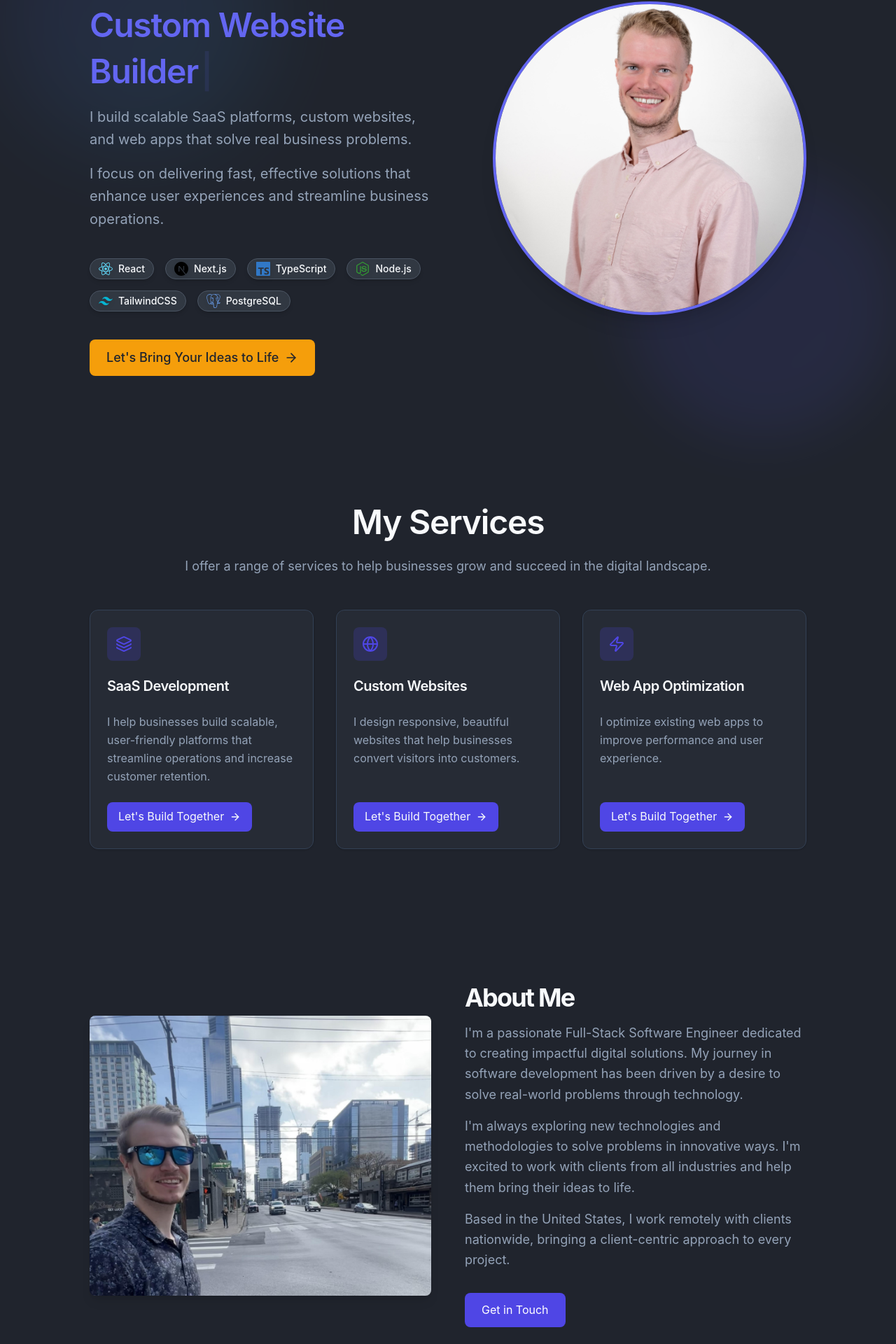
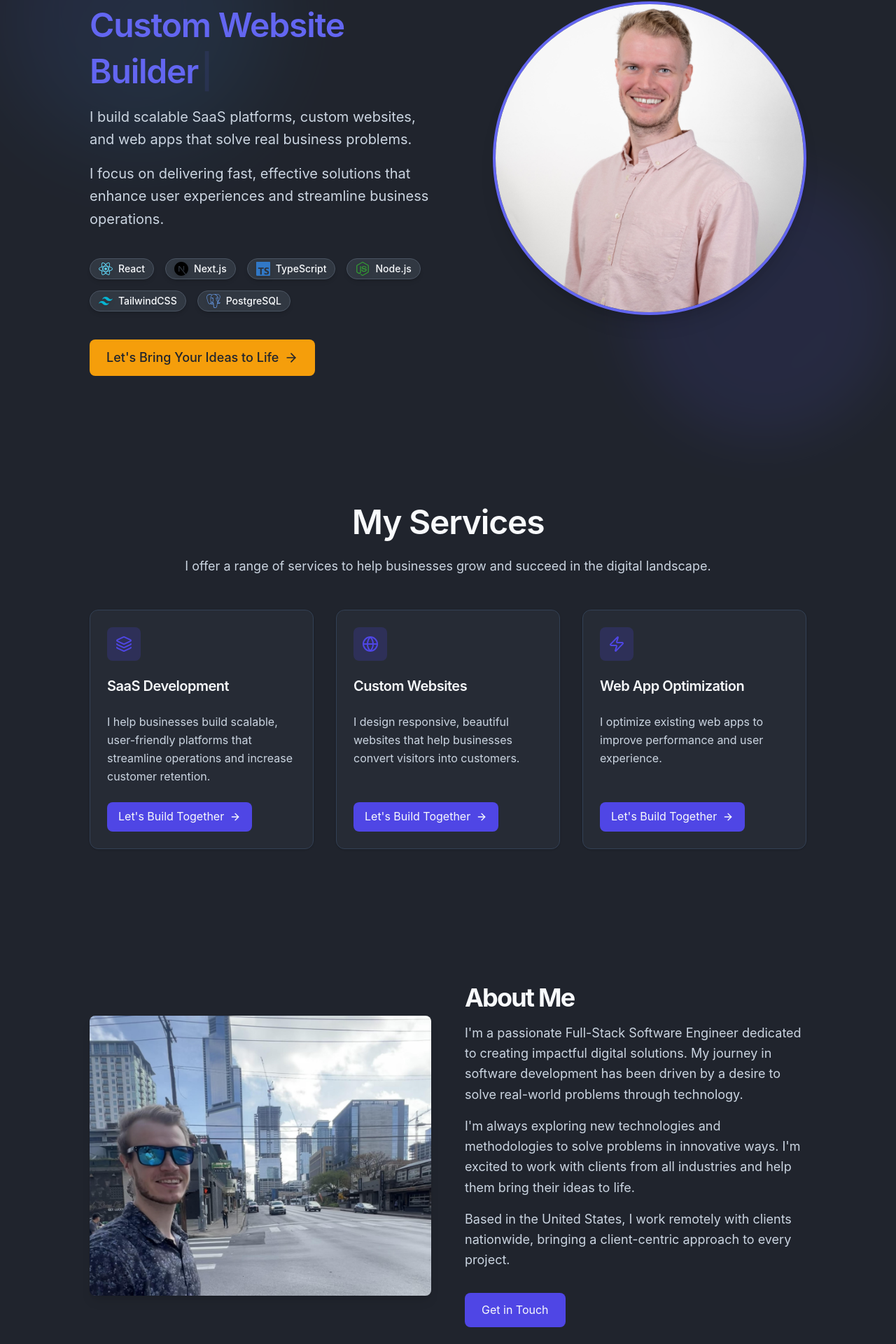
Before and after one commit to alexappleget/portfolio-v2.0, a Next.js app: page / in a window 1280 px wide. Shown: the part 174-2094 px from the top of the page at 70% size. Built offline with nearby package versions, Linux system fonts and the light colour scheme.

Commit message:
Fix: changed the muted color slightly for easier readability

```diff
--- a/app/globals.css
+++ b/app/globals.css
@@ -5,7 +5,7 @@
   --font-primary: "Inter", system-ui, sans-serif;
   --background: #20242d;
   --card-bg: #262b35;
-  --text-muted: #94a3b8;
+  --text-muted: #cbd5e1;
   --text: #f8fafc;
   --border: #334155;
   --primary: #4f46e5;
--- a/app/layout.tsx
+++ b/app/layout.tsx
@@ -52,7 +52,7 @@ export default function RootLayout({
         {showScrollToTop && (
           <button
             onClick={scrollToTop}
-            className="fixed bottom-23 right-10 flex items-center gap-2 px-4 py-3 bg-[#4f46e5] text-white text-lg font-medium rounded-full shadow-lg hover:bg-[#6366f1] transition-transform transform hover:scale-105 hover:cursor-pointer"
+            className="fixed bottom-23 right-10 flex items-center gap-2 px-4 py-3 bg-[#4f46e5] text-[#f8fafc] text-lg font-medium rounded-full shadow-lg hover:bg-[#6366f1] transition-transform transform hover:scale-105 hover:cursor-pointer"
           >
             <span className="material-icons text-2xl">
               <ArrowUp />
--- a/components/ContactForm/contact-form.tsx
+++ b/components/ContactForm/contact-form.tsx
@@ -90,7 +90,7 @@ export const ContactForm = () => {
             name="name"
             required
             placeholder="Your name"
-            className="bg-[#262b35] text-[#f8fafc] border placeholder-[#94a3b8] border-[#334155] rounded-lg focus:ring-[#4f46e5] focus:border-[#4f46e5]"
+            className="bg-[#262b35] text-[#f8fafc] border placeholder-[#cbd5e1] border-[#334155] rounded-lg focus:ring-[#4f46e5] focus:border-[#4f46e5]"
             onChange={handleChange}
             value={form.name}
           />
@@ -105,7 +105,7 @@ export const ContactForm = () => {
             type="email"
             required
             placeholder="Your email"
-            className="bg-[#262b35] text-[#f8fafc] border placeholder-[#94a3b8] border-[#334155] rounded-lg focus:ring-[#4f46e5] focus:border-[#4f46e5]"
+            className="bg-[#262b35] text-[#cbd5e1] border placeholder-[#cbd5e1] border-[#334155] rounded-lg focus:ring-[#4f46e5] focus:border-[#4f46e5]"
             onChange={handleChange}
             value={form.email}
           />
--- a/components/ServiceCard/ServiceCard.tsx
+++ b/components/ServiceCard/ServiceCard.tsx
@@ -37,7 +37,7 @@ export const ServiceCard = ({
         </CardTitle>
       </CardHeader>
       <CardContent className="flex-grow">
-        <p className="text-[#94a3b8] text-base leading-relaxed">
+        <p className="text-[#cbd5e1] text-base leading-relaxed">
           {description}
         </p>
       </CardContent>
--- a/sections/About/about.tsx
+++ b/sections/About/about.tsx
@@ -32,24 +32,24 @@ export const About = (): JSX.Element => {
           <h2 className="text-3xl font-bold tracking-tighter sm:text-4xl text-[#f8fafc]">
             About Me
           </h2>
-          <p className="text-lg text-[#94a3b8] leading-relaxed">
+          <p className="text-lg text-[#cbd5e1] leading-relaxed">
             I&apos;m a passionate Full-Stack Software Engineer dedicated to
             creating impactful digital solutions. My journey in software
             development has been driven by a desire to solve real-world problems
             through technology.
           </p>
-          <p className="text-lg text-[#94a3b8] leading-relaxed">
+          <p className="text-lg text-[#cbd5e1] leading-relaxed">
             I&apos;m always exploring new technologies and methodologies to
             solve problems in innovative ways. I&apos;m excited to work with
             clients from all industries and help them bring their ideas to life.
           </p>
-          <p className="text-lg text-[#94a3b8] leading-relaxed">
+          <p className="text-lg text-[#cbd5e1] leading-relaxed">
             Based in the United States, I work remotely with clients nationwide,
             bringing a client-centric approach to every project.
           </p>
           <div className="pt-4">
             <button
-              className="inline-block px-6 py-3 bg-[#4f46e5] text-white rounded-lg hover:bg-[#6366f1] transition-colors hover:cursor-pointer"
+              className="inline-block px-6 py-3 bg-[#4f46e5] text-[#f8fafc] rounded-lg hover:bg-[#6366f1] transition-colors hover:cursor-pointer"
               onClick={() =>
                 document
                   .getElementById("contact")
--- a/sections/Contact/contact.tsx
+++ b/sections/Contact/contact.tsx
@@ -18,7 +18,7 @@ export const Contact = () => {
         <h2 className="text-3xl font-bold tracking-tighter sm:text-4xl md:text-5xl mb-8 text-[#f8fafc]">
           Contact Me
         </h2>
-        <p className="text-xl text-[#94a3b8] max-w-[600px]">
+        <p className="text-xl text-[#cbd5e1] max-w-[600px]">
           Not sure where to start? Feel free to reach out with your ideas or
           questions. Let&apos;s create something amazing together!
         </p>
--- a/sections/Footer/footer.tsx
+++ b/sections/Footer/footer.tsx
@@ -5,7 +5,7 @@ import { JSX } from "react";
 export const Footer = (): JSX.Element => {
   return (
     <footer className="border-t border-[#334155] py-8 px-6 md:px-8 flex flex-wrap gap-6 items-center justify-between">
-      <p className="text-sm font-medium text-[#94a3b8]">
+      <p className="text-sm font-medium text-[#cbd5e1]">
         &copy; {new Date().getFullYear()} Alex Appleget. All rights reserved.
       </p>
       <div className="flex gap-4">
--- a/sections/Hero/hero.tsx
+++ b/sections/Hero/hero.tsx
@@ -40,11 +40,11 @@ export const Hero = (): JSX.Element => {
                 cursor
               />
             </span>
-            <p className="text-[#94a3b8] text-lg sm:text-xl leading-relaxed mt-4">
+            <p className="text-[#cbd5e1] text-lg sm:text-xl leading-relaxed mt-4">
               I build scalable SaaS platforms, custom websites, and web apps
               that solve real business problems.
             </p>
-            <p className="text-[#94a3b8] text-lg sm:text-xl leading-relaxed">
+            <p className="text-[#cbd5e1] text-lg sm:text-xl leading-relaxed">
               I focus on delivering fast, effective solutions that enhance user
               experiences and streamline business operations.
             </p>
--- a/sections/Services/services.tsx
+++ b/sections/Services/services.tsx
@@ -19,7 +19,7 @@ export const Services = (): JSX.Element => {
           <h2 className="text-4xl sm:text-5xl font-semibold tracking-tight text-[#f8fafc] mb-6">
             My Services
           </h2>
-          <p className="text-base sm:text-lg leading-relaxed text-[#94a3b8] max-w-[800px]">
+          <p className="text-base sm:text-lg leading-relaxed text-[#cbd5e1] max-w-[800px]">
             I offer a range of services to help businesses grow and succeed in
             the digital landscape.
           </p>
```
